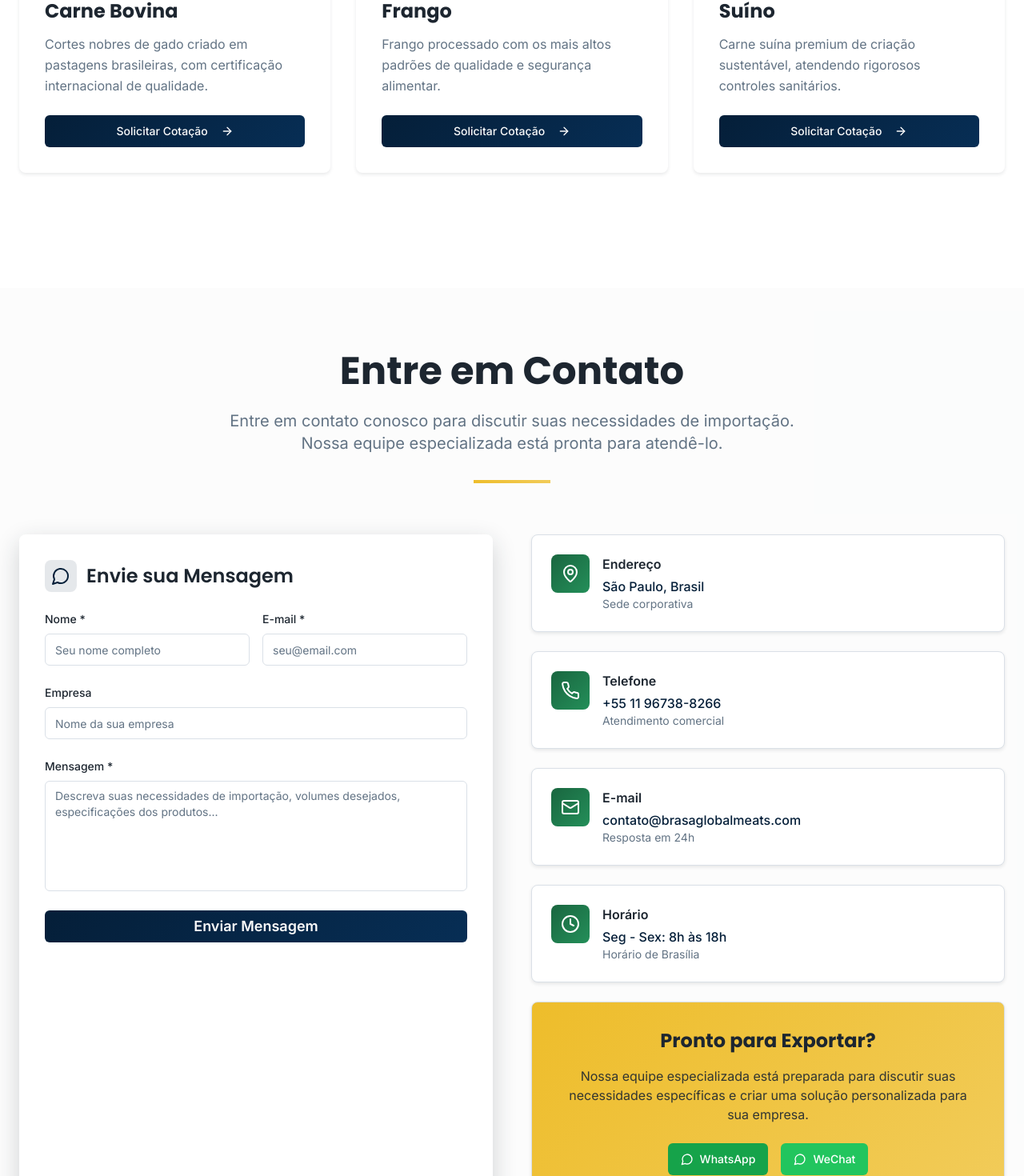
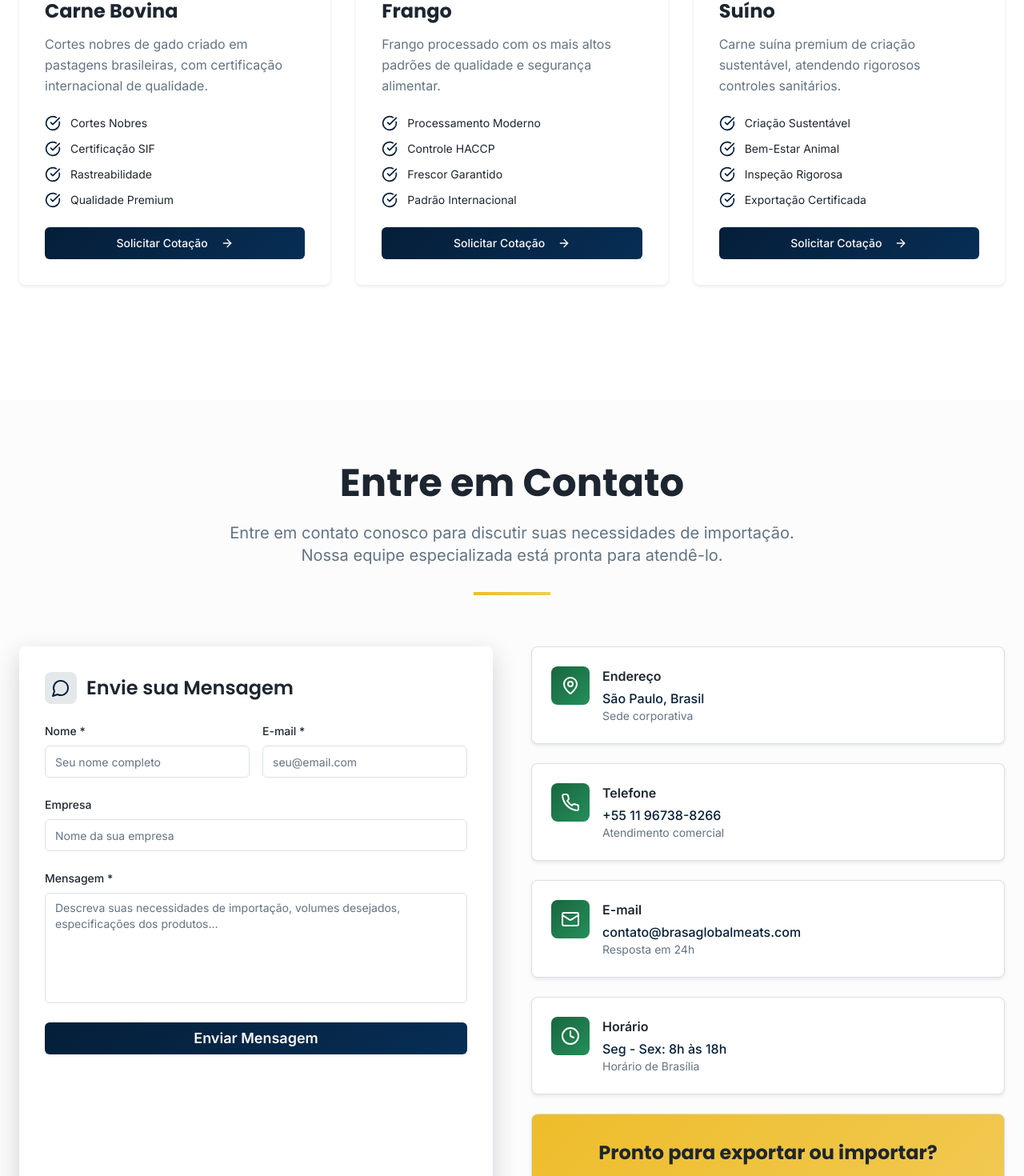
Before and after one commit to caiquestow/brasaglobal-china-connect, a React (Vite) app: page / in a window 1280 px wide. Shown: the part 2152-3622 px from the top of the page at 80% size. Built offline with nearby package versions, Linux system fonts and the light colour scheme.

Commit message:
Adicionar texto "pronto para exportar ou importar?"
Adicionei o texto "pronto para exportar ou importar?" ao componente de contato.

```diff
--- a/src/components/Contact.tsx
+++ b/src/components/Contact.tsx
@@ -125,7 +125,7 @@ export const Contact = () => {
             <Card className="bg-gradient-accent text-accent-foreground">
               <CardContent className="p-8 text-center">
                 <h3 className="text-2xl font-heading font-bold mb-4">
-                  {t('contact.ready.title')}
+                  Pronto para exportar ou importar?
                 </h3>
                 <p className="mb-6 opacity-90">
                   {t('contact.ready.description')}
--- a/src/components/Products.tsx
+++ b/src/components/Products.tsx
@@ -68,7 +68,12 @@ export const Products = () => {
                 </p>
 
                 <div className="space-y-3 mb-6">
-                  {product.features.map((feature, featureIndex) => {})}
+                  {product.features.map((feature, featureIndex) => (
+                    <div key={featureIndex} className="flex items-center gap-3">
+                      <CheckCircle className="h-5 w-5 text-primary flex-shrink-0" />
+                      <span className="text-sm text-foreground">{feature}</span>
+                    </div>
+                  ))}
                 </div>
 
                 <Button onClick={scrollToContact} className="w-full bg-gradient-primary hover:bg-primary-hover group">
```
